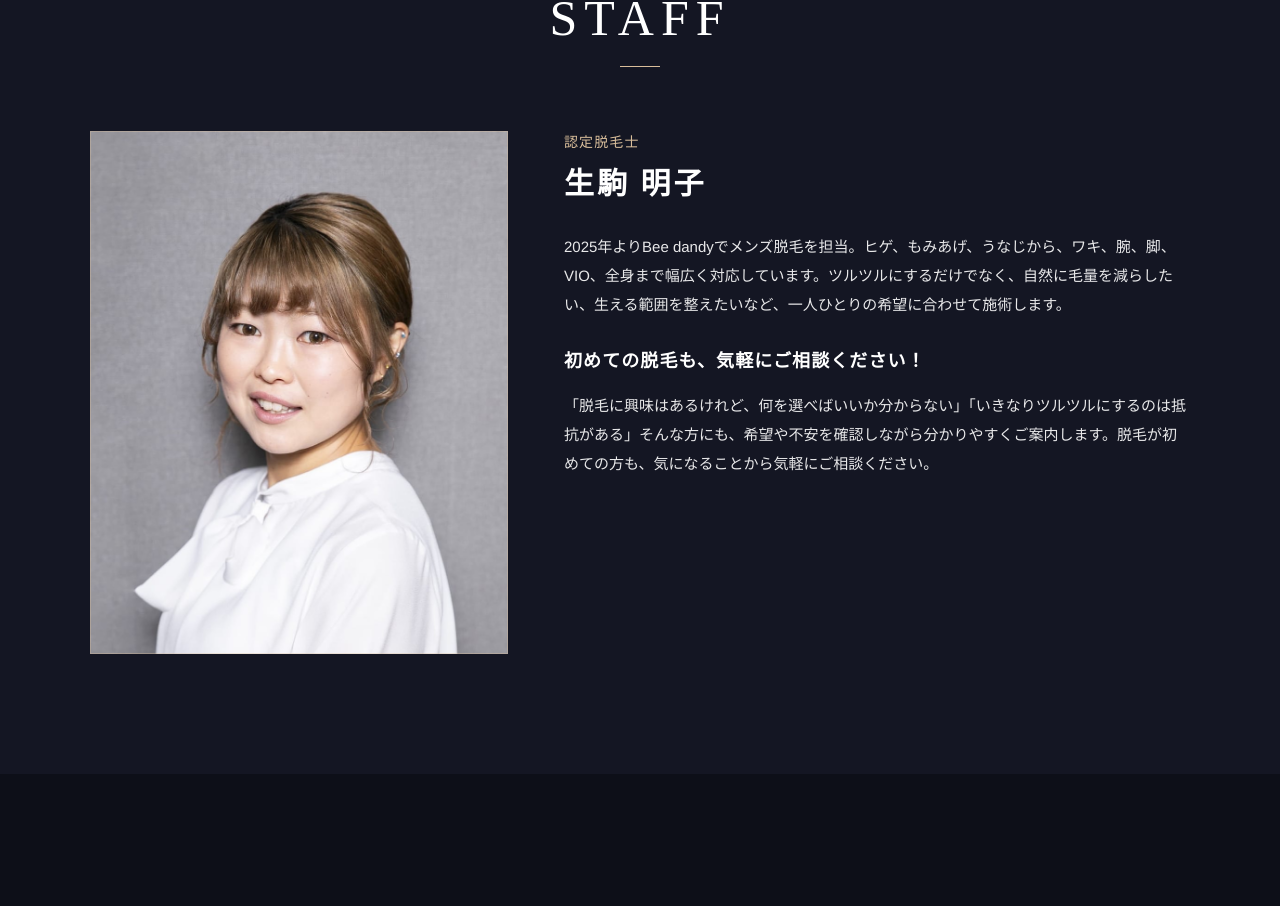
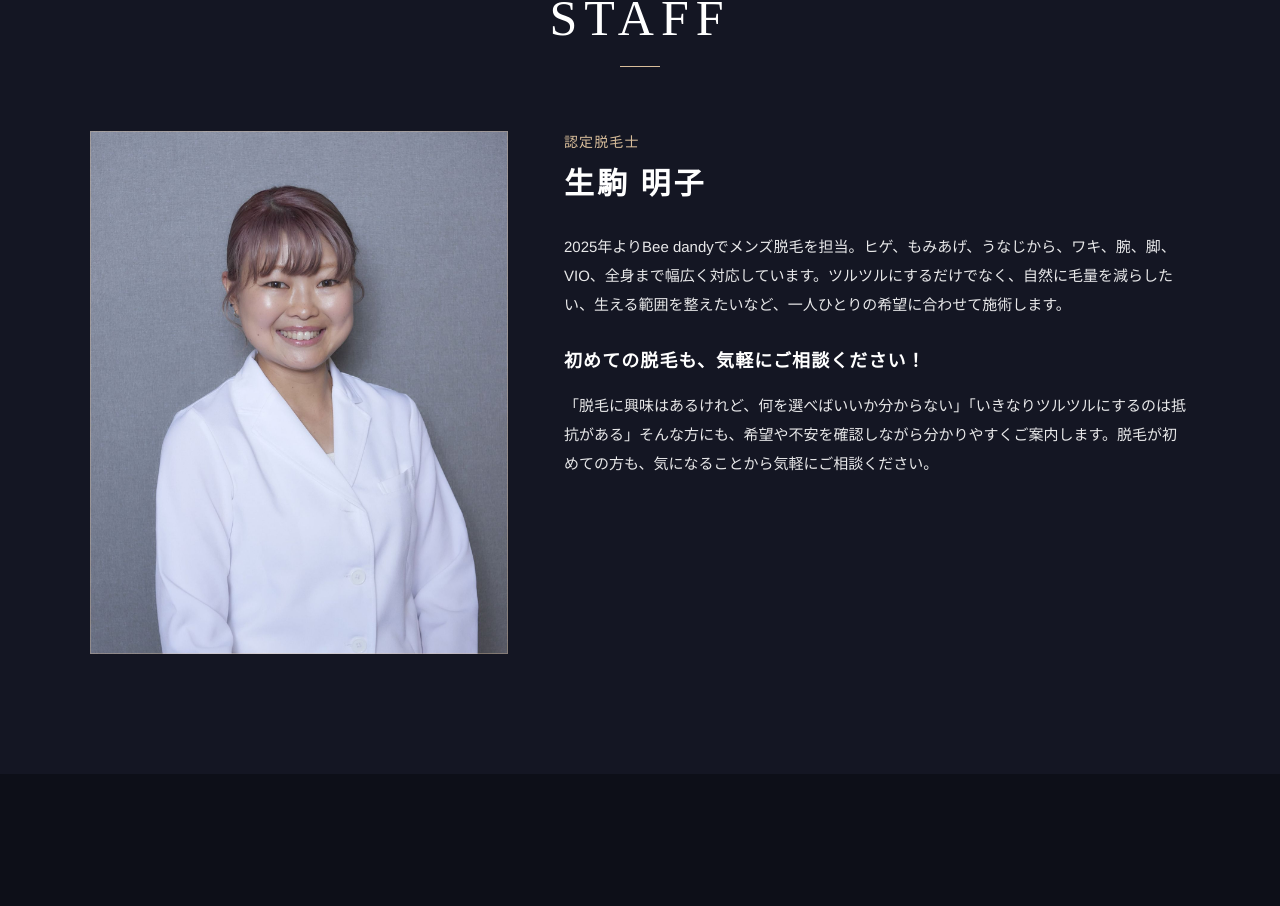
Before and after one commit to kamy0042/bee_group_web, a Next.js app: page /waxing in a window 1280 px wide. Shown: the part 3520-4426 px from the top of the page. Built offline with nearby package versions, Linux system fonts and the light colour scheme.

Commit message:
脱毛ページ画像差し替え

```diff
--- a/pages/waxing/index.tsx
+++ b/pages/waxing/index.tsx
@@ -199,7 +199,7 @@ const Waxing = () => (
         <div className={pageStyles.container}>
           <SectionHeading en="STAFF" />
           <StaffProfile
-            photo={{ src: "/img/staff/staff_ikoma.jpg", width: 1500, height: 1125, position: "50% 20%" }}
+            photo={{ src: "/img/staff/staff_ikoma_202611.jpg", width: 1400, height: 2097, position: "50% 15%" }}
             alt="認定脱毛士 生駒 明子"
             position="認定脱毛士"
             name="生駒 明子"
```
Also changed, not shown: public/img/staff/staff_ikoma_202611.jpg.
